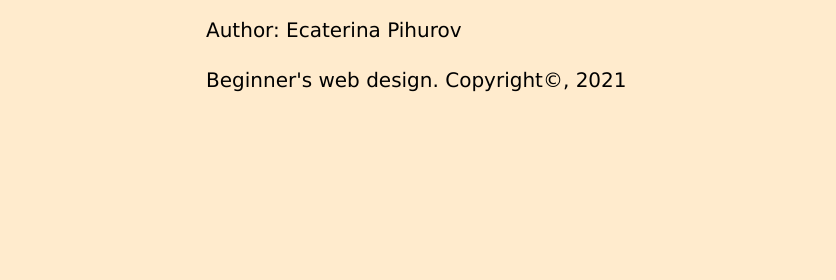
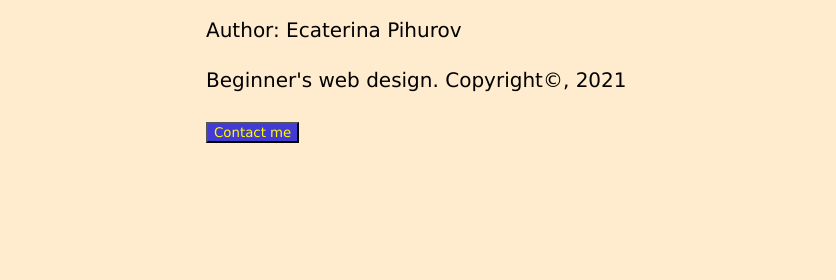
Before and after one commit to Ecaterina92/AboutMe, a plain HTML site: page index.html in a window 1280 px wide. Shown: the part 1180-1460 px from the top of the page, 444-1280 px from the left. Drawn offline with Linux system fonts and the light colour scheme.

Commit message:
Added a button on index.html

```diff
--- a/css/style.css
+++ b/css/style.css
@@ -121,3 +121,11 @@ li {
   font-family: "Times New Roman", Times, serif;
   text-align: justify;
 }
+
+button {
+  font-family: "Lucida Sans", "Lucida Sans Regular", "Lucida Sans Unicode";
+  text-decoration: none;
+  background-color: #4339d3;
+  color: yellow;
+  text-align: center;
+}
--- a/index.html
+++ b/index.html
@@ -53,6 +53,7 @@
             <footer>
                     <p>Author: Ecaterina Pihurov</p>
                    <p>Beginner's web design. Copyright&copy, 2021</p>
+                   <button type="button">Contact me</button>
             </footer>
 
 
```
